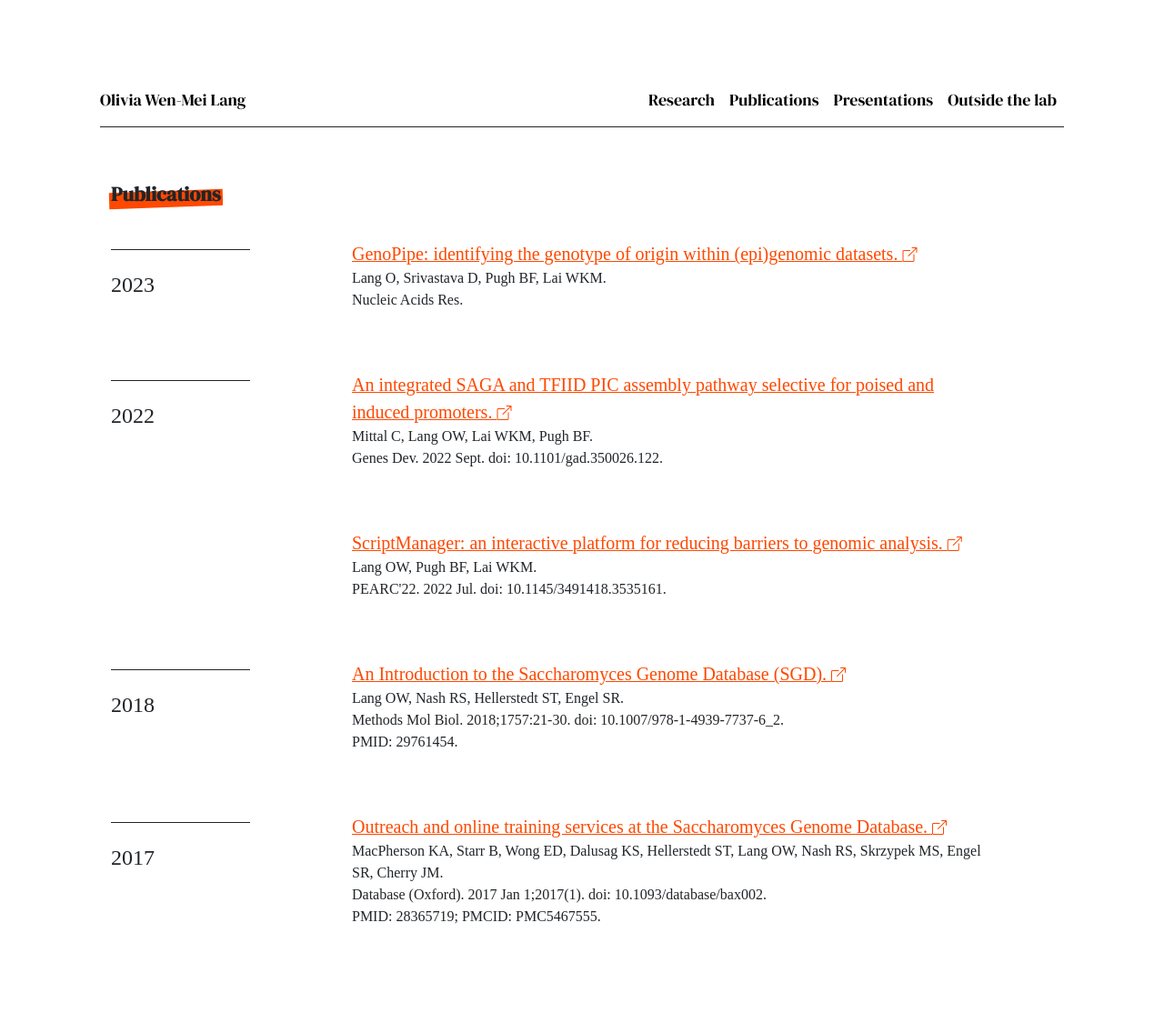
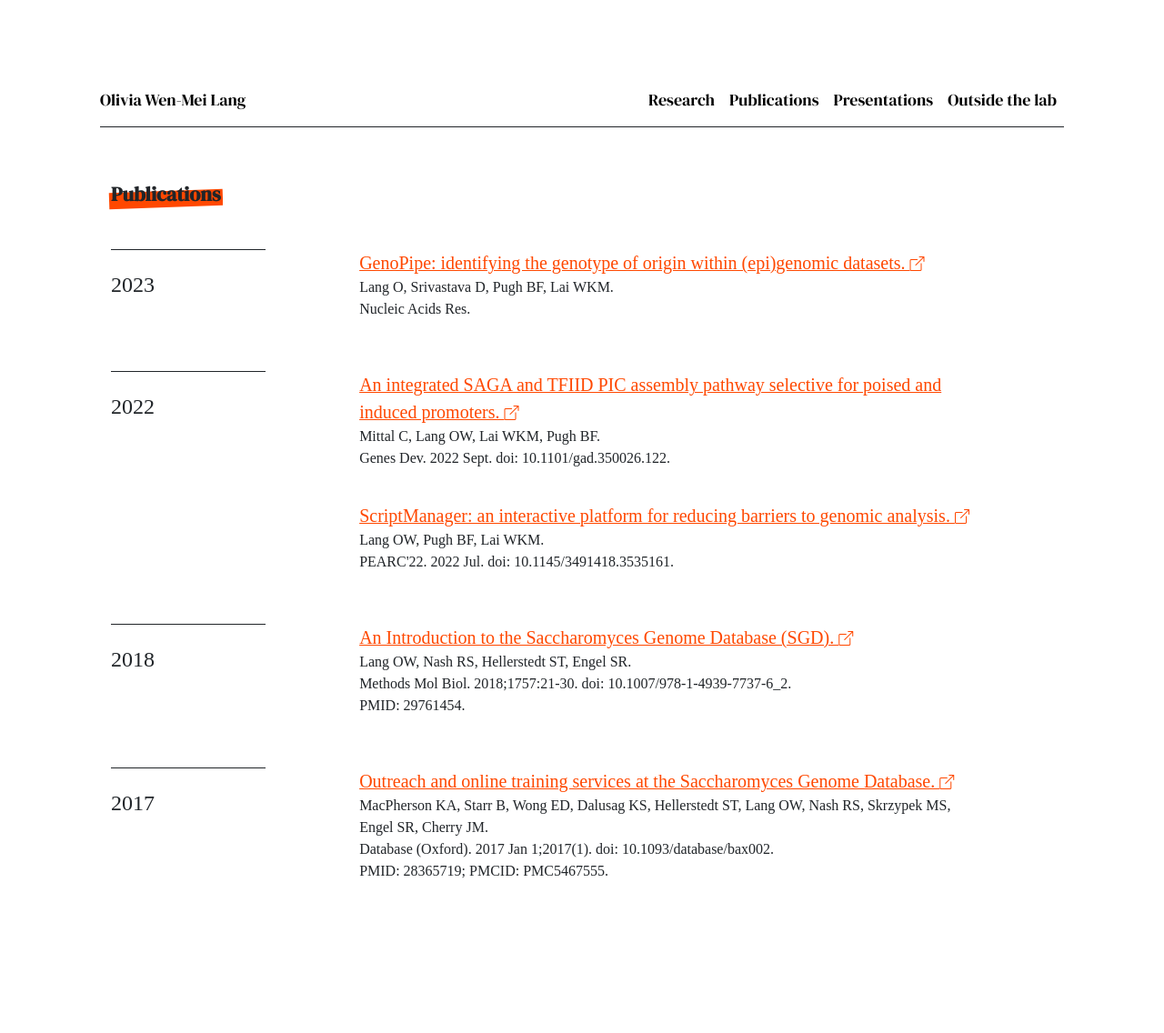
Before and after one commit to owlang/owlang.github.io, a Jekyll site: the page built from subpage/publications.html, in a window 1280 px wide. Shown: the whole page at 91% size. Built offline with Jekyll 4.4.1, drawn with Linux system fonts in a browser that asks for light colours; nearby versions of some CDN libraries; some web fonts are replaced; after the commit the page ends 1066 px from its top, so only the background shows below that.

Commit message:
refactor publication/talks to use flexbox

```diff
--- a/assets/css/subpage.css
+++ b/assets/css/subpage.css
@@ -50,7 +50,7 @@ p {
   width: 90%;
   line-height: 1.5;
   font-size: 20px;
-  padding: 50px 0px 30px 0px;
+  /* padding: 50px 0px 30px 0px; */
 }
 
 i {
@@ -94,21 +94,41 @@ a:hover {
 
 
 /*-------------Publications/Presentations content-------------*/
-.year {
+
+.publication-block {
+  /* background-color: lightgreen; */
+  margin-top: 20px;
+  display: flex;
+  flex-flow: row nowrap;
+  align-items: stretch;
+  gap: 10%;
+}
+
+.publication-year {
+  /* background-color: lightgoldenrodyellow; */
+  flex: 2;
+  margin-top: 20px;
   font-family: "Tiro Devanagari Sanskrit", serif;
   font-size: 24px;
+  padding: 20px 0px 20px 0px;
+  border-top: 1.3px solid;
+}
+
+.publication-list {
+  /* background-color: lightgoldenrodyellow; */
+  flex: 9;
   margin-top: 20px;
-  border-top: 1.3px solid;
-  padding-top: 20px;
+  display: flex;
+  flex-flow: column nowrap;
+  justify-content: flex-start;
+  align-items: flex-start;
+  gap: 20px;
 }
 
 .publication-link {
+  /* background-color: lightgray; */
   font-family: "Tiro Devanagari Sanskrit", serif;
   font-size: 20px;
-}
-
-.publication {
-  margin-top: 20px;
 }
 
 
@@ -137,30 +157,33 @@ a:hover {
 
   p {
     font-size: 16px;
-    padding: 30px 0px 20px 0px;
+    /* padding: 30px 0px 20px 0px; */
   }
 
 }
 
 @media (max-width: 1000px) {
 
-  .publication {
-    width: 100%;
+  .publication-block {
+    /* background-color: lightcoral; */
+    flex-flow: column nowrap;
   }
 
-  #publication_content {
-    width: 100%;
+  .publication-year {
+    /* background-color: lightblue; */
+    align-self: left;
   }
 
-  .lab {
-    width: 100%;
+  /* .publication-list {
+    background-color: lightblue;
   }
 
-  .year {
-    width: 100%;
-  }
+  .publication-link {
+    background-color: lightgray;
+  } */
 
   [class*="col-"] {
     width: 100%;
   }
+
 }
--- a/subpage/publications.html
+++ b/subpage/publications.html
@@ -3,16 +3,31 @@ layout: default
 title: "Publications"
 ---
 
+<!-- 20XX -->
+<!-- <div class="publication-block" >
+  <div class="publication-year">20XX</div>
+  <div class="publication-list">
+    <p>
+      <a href="https://link to pubmed">
+        <span class="publication-link">
+          Title of manuscript.
+        </span>
+        <i class="bi bi-box-arrow-up-right"></i>
+      </a>
+      <br>Lang O, ...list of authors.
+      <br>Journal.
+      </a>
+    </p>
+  </div>
+</div> -->
+
 
 <!-- 2023 -->
-<div class="col-2 publication">
-  <div class="year">
-    2023
-  </div>
-</div>
-<div class="col-1 publication"></div>
-<div class="col-9">
-  <p>
+<div class="publication-block" >
+  <div class="publication-year">2023</div>
+  <div class="publication-list">
+    <!--GenoPipe-->
+    <p class="publication-item">
       <a href="https://pubmed.ncbi.nlm.nih.gov/37933851/">
         <span class="publication-link">
           GenoPipe: identifying the genotype of origin within (epi)genomic datasets.
@@ -23,15 +38,13 @@ title: "Publications"
       <br>Nucleic Acids Res.
     </p>
   </div>
+</div>
 <!-- 2022 -->
-<div class="col-2 publication">
-  <div class="year">
-    2022
-  </div>
-</div>
-<div class="col-1 publication"></div>
-<div class="col-9">
-  <p>
+<div class="publication-block" >
+  <div class="publication-year">2022</div>
+  <div class="publication-list">
+    <!--Chitvan's SAGA paper-->
+    <p class="publication-item">
       <a href="https://pubmed.ncbi.nlm.nih.gov/36302553/">
         <span class="publication-link">
           An integrated SAGA and TFIID PIC assembly pathway selective for poised and induced promoters.
@@ -41,7 +54,9 @@ title: "Publications"
       <br>Mittal C, Lang OW, Lai WKM, Pugh BF.
       <br>Genes Dev. 2022 Sept. doi: 10.1101/gad.350026.122.
     </p>
-  <p><a href="https://dl.acm.org/doi/abs/10.1145/3491418.3535161">
+    <!--ScriptManager (v0.13)-->
+    <p class="publication-item">
+      <a href="https://dl.acm.org/doi/abs/10.1145/3491418.3535161">
         <span class="publication-link">
           ScriptManager: an interactive platform for reducing barriers to genomic analysis.
         </span>
@@ -51,14 +66,14 @@ title: "Publications"
       <br>PEARC'22. 2022 Jul. doi: 10.1145/3491418.3535161.
     </p>
   </div>
+</div>
+
+
 <!-- 2018 -->
-<div class="col-2 publication">
-  <div class="year">
-    2018
-  </div>
-</div>
-<div class="col-1 publication"></div>
-<div class="col-9">
+<div class="publication-block" >
+  <div class="publication-year">2018</div>
+  <div class="publication-list">
+    <!--SGD paper-->
     <p>
       <a href="https://pubmed.ncbi.nlm.nih.gov/29761454/">
         <span class="publication-link">
@@ -71,14 +86,13 @@ title: "Publications"
       <br>PMID: 29761454.
     </p>
   </div>
+</div>
+
 <!-- 2017 -->
-<div class="col-2 publication">
-  <div class="year">
-    2017
-  </div>
-</div>
-<div class="col-1 publication"></div>
-<div class="col-9">
+<div class="publication-block" >
+  <div class="publication-year">2017</div>
+  <div class="publication-list">
+    <!--Kevin's outreach paper-->
     <p>
     <a href="https://pubmed.ncbi.nlm.nih.gov/28365719/">
       <span class="publication-link">
@@ -91,3 +105,4 @@ title: "Publications"
     <br>PMID: 28365719; PMCID: PMC5467555.
     </p>
   </div>
+</div>
```
Also changed, not shown: subpage/talks.html (+31 -14 lines). Lines whose indentation alone changed are shown as unchanged.
